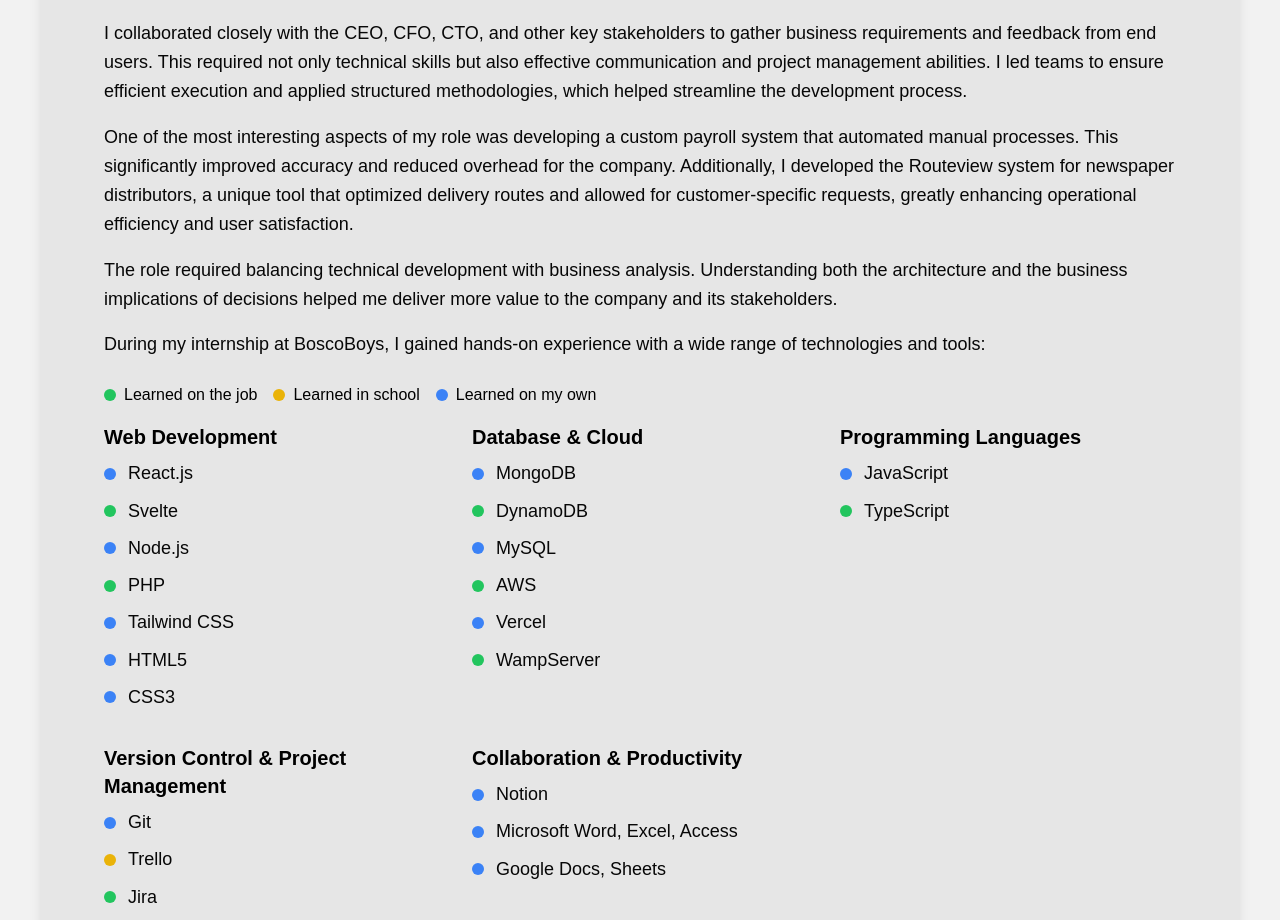
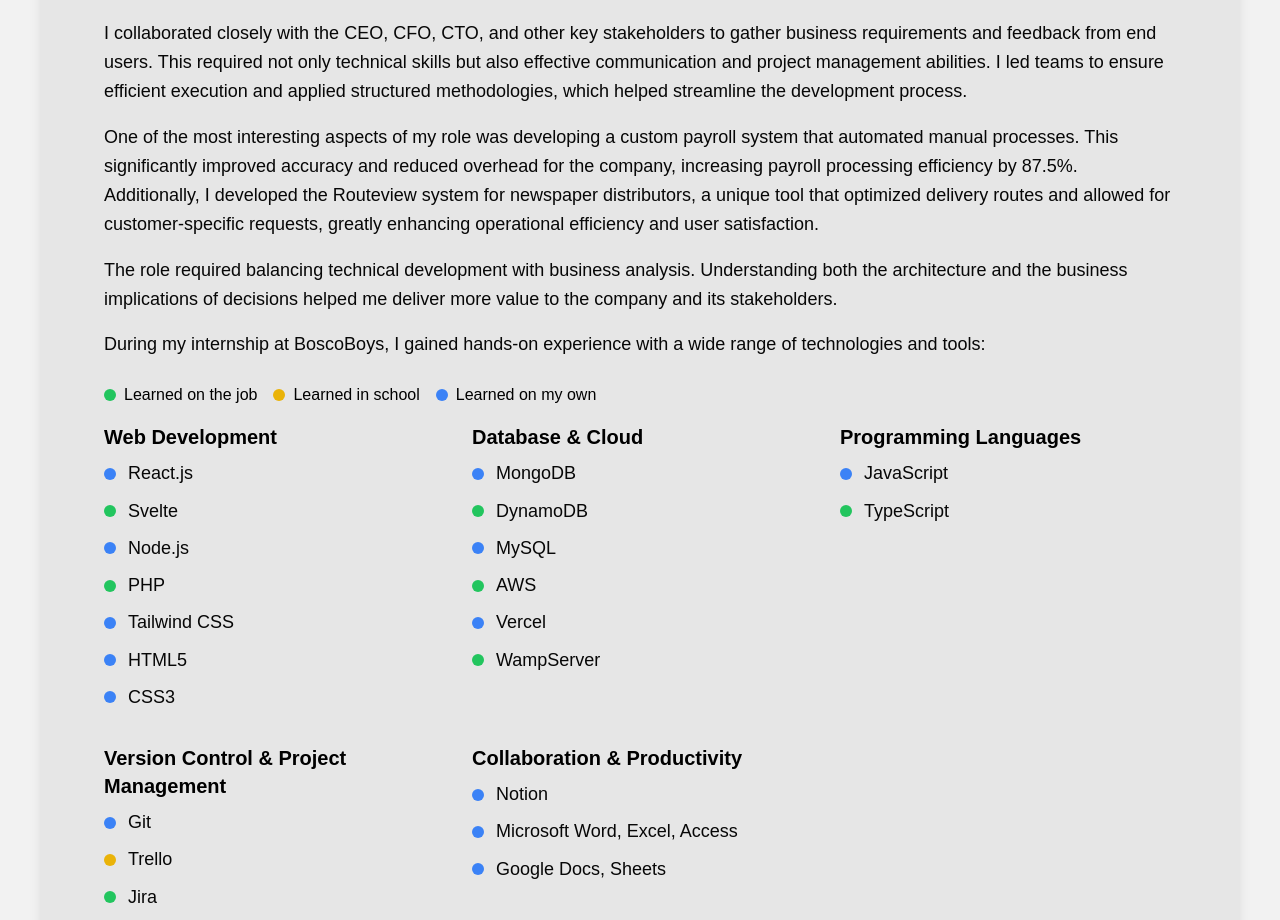
Before and after one commit to P541M/portfolio-old, a React (Create React App) app: page /s24-work-term-report in a window 1280 px wide. Shown: the part 1610-2530 px from the top of the page. Built offline with nearby package versions, Linux system fonts and the light colour scheme.

Commit message:
feat: addedd % to the payroll efficiency thing

```diff
--- a/src/components/S24WorkTermReport.jsx
+++ b/src/components/S24WorkTermReport.jsx
@@ -153,9 +153,10 @@
             One of the most interesting aspects of my role was developing a
             custom payroll system that automated manual processes. This
             significantly improved accuracy and reduced overhead for the
-            company. Additionally, I developed the Routeview system for
-            newspaper distributors, a unique tool that optimized delivery routes
-            and allowed for customer-specific requests, greatly enhancing
+            company, increasing payroll processing efficiency by 87.5%.
+            Additionally, I developed the Routeview system for newspaper
+            distributors, a unique tool that optimized delivery routes and
+            allowed for customer-specific requests, greatly enhancing
             operational efficiency and user satisfaction.
           </p>
           <p className="mt-4 text-left text-lg leading-relaxed text-text">
```
